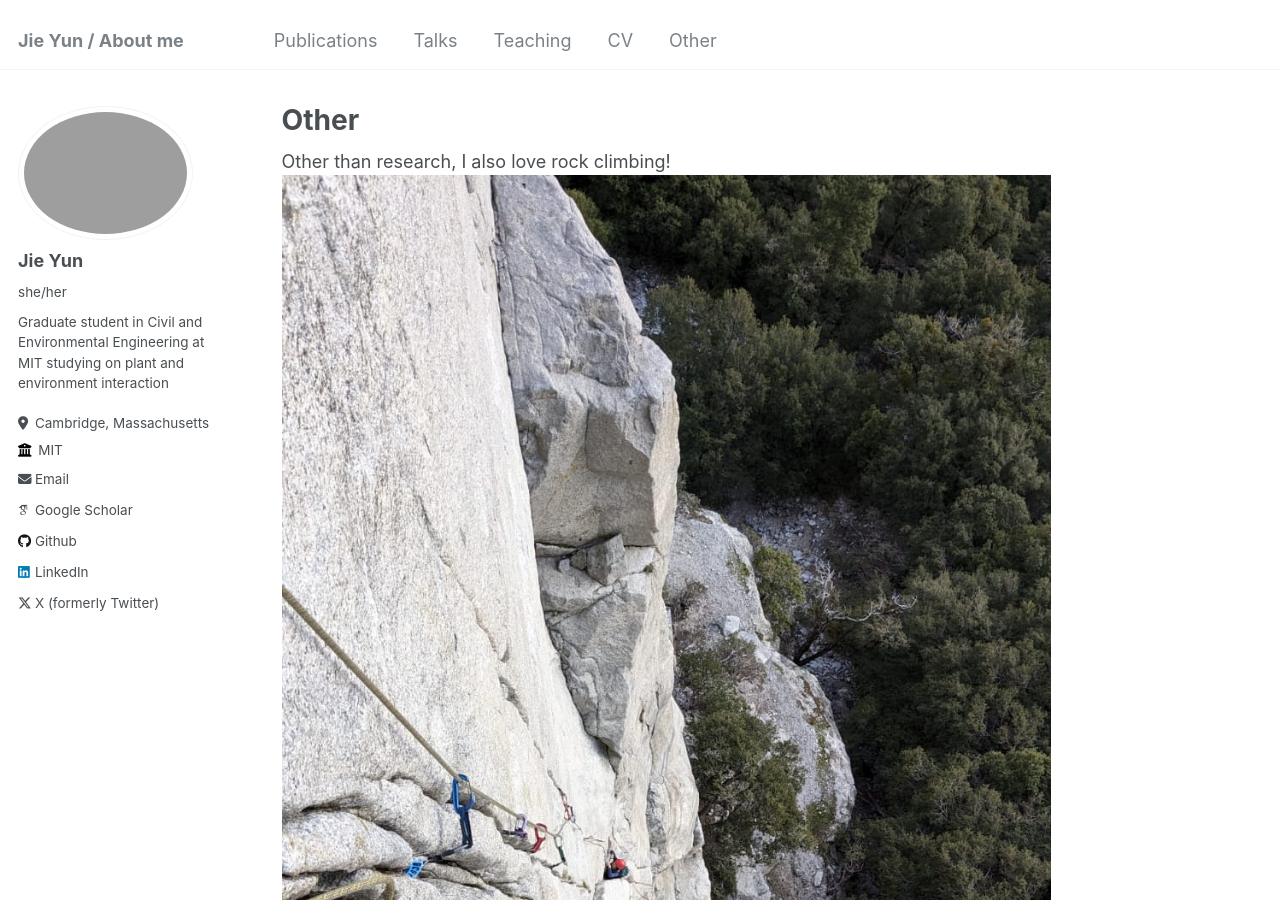
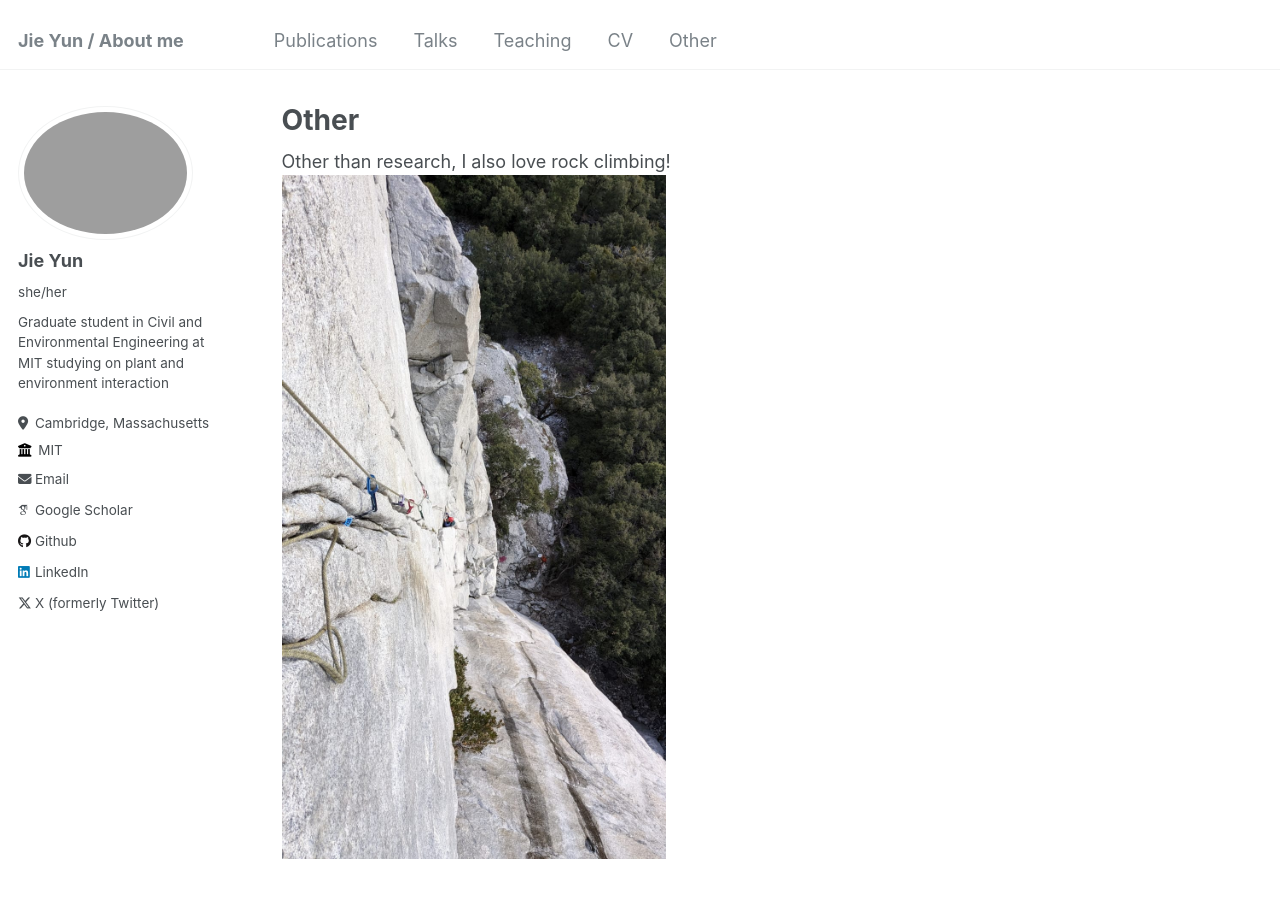
Before and after one commit to jyjiey/jyjiey.github.io, a Jekyll site: the page built from _pages/Other.md, in a window 1280 px wide and 900 px high. Built offline with Jekyll 4.4.1, drawn with Linux system fonts in a browser that asks for light colours; some web fonts are replaced.

Commit message:
Update Other.md

```diff
--- a/_pages/Other.md
+++ b/_pages/Other.md
@@ -7,4 +7,4 @@ redirect_from:
   - /Other.html
 ---
 
-Other than research, I also love rock climbing!<br/><img src='/images/500x300.png'>
+Other than research, I also love rock climbing!<br/><img src='/images/500x300.png' width="50%" height="50%">
```
